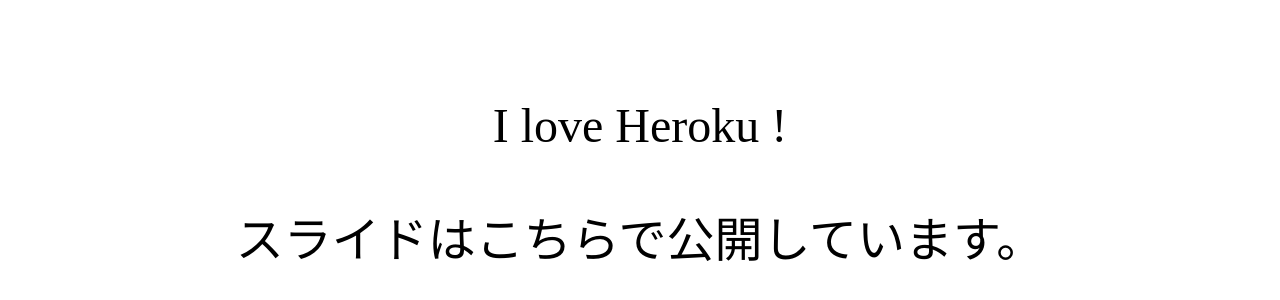
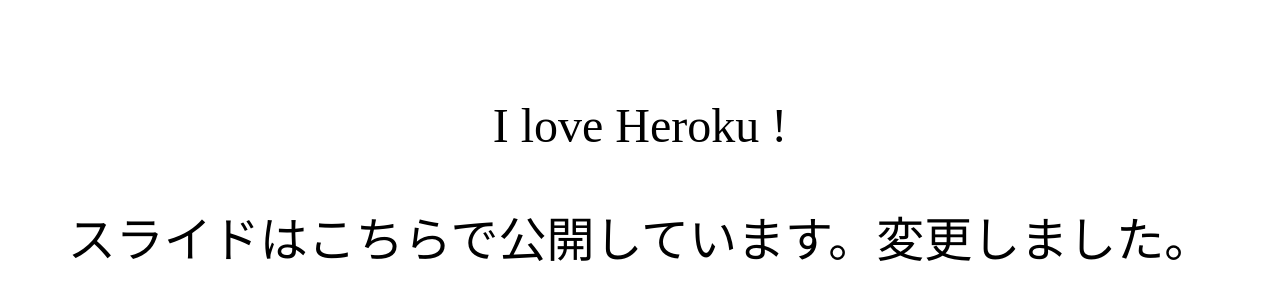
Before and after one commit to honkimi/herokumeetupdemo, a plain HTML site: page index.html in a window 1280 px wide. Shown: the part 158-458 px from the top of the page. Drawn offline with Linux system fonts and the light colour scheme.

Commit message:
changed doc

```diff
--- a/index.html
+++ b/index.html
@@ -7,6 +7,6 @@
 </head>
 <body>
   <p>I love Heroku !</p>
-  <p>スライドはこちらで公開しています。</p>
+  <p>スライドはこちらで公開しています。変更しました。</p>
 </body>
 </html>
```
